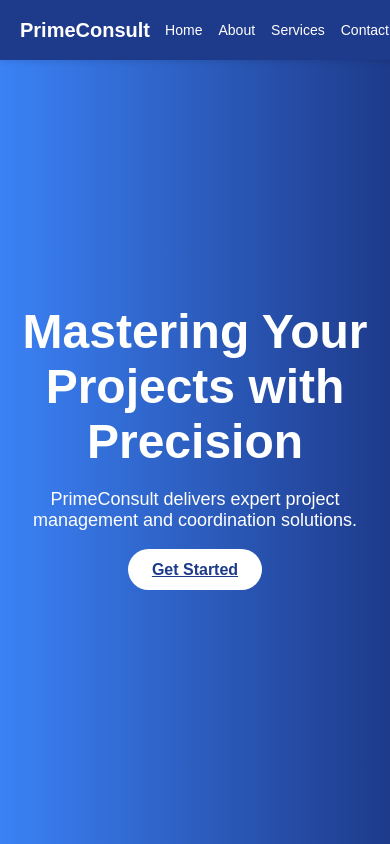
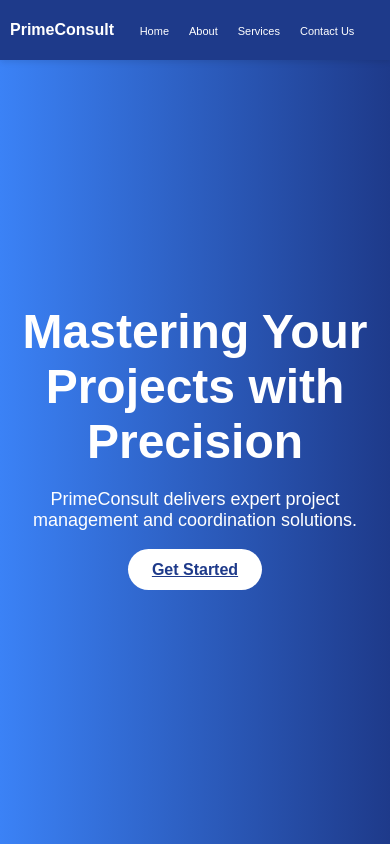
Before and after one commit to Elvis24-tech/Prime-Consult, a React (Vite) app: page / in a window 390 px wide. Shown: the top 844 px of the page. Built offline with nearby package versions, Linux system fonts and the light colour scheme; the HTML template or start-up script is replaced by a standard one.

Commit message:
final commit

```diff
--- a/package.json
+++ b/package.json
@@ -11,6 +11,7 @@
   },
   "dependencies": {
     "@emailjs/browser": "^4.4.1",
+    "dotenv": "^17.2.0",
     "react": "^19.1.0",
     "react-dom": "^19.1.0"
   },
--- a/src/components/Contact.jsx
+++ b/src/components/Contact.jsx
@@ -1,13 +1,33 @@
-import { useState } from 'react';
+import { useState, useRef } from 'react';
+import emailjs from '@emailjs/browser';
 
 export default function Contact() {
   const [message, setMessage] = useState('');
+  const [isSending, setIsSending] = useState(false);
+  const form = useRef();
 
   const handleSubmit = (e) => {
     e.preventDefault();
-    setMessage('Message submitted! (No backend configured)');
-    setTimeout(() => setMessage(''), 3000);
-    e.target.reset();
+    setIsSending(true);
+    setMessage('Sending...');
+
+    emailjs.sendForm(
+      'service_zr5ec4l',
+      'template_9neoafv',
+      form.current,
+      'KefNbKvvkq61FSpjs'
+    )
+    .then(() => {
+      setIsSending(false);
+      setMessage('Message sent successfully!');
+      setTimeout(() => setMessage(''), 3000);
+      e.target.reset();
+    })
+    .catch((error) => {
+      setIsSending(false);
+      setMessage('Failed to send message. Please try again later.');
+      console.error('EmailJS error:', error);
+    });
   };
 
   return (
@@ -16,16 +36,18 @@ export default function Contact() {
       <p style={{ textAlign: 'center', fontSize: '18px', color: '#4b5563', marginBottom: '32px' }}>
         Reach out to discuss your project management needs!
       </p>
-      <form onSubmit={handleSubmit} className="contact-form" style={{ maxWidth: '500px', margin: '0 auto' }}>
+      <form ref={form} onSubmit={handleSubmit} className="contact-form" style={{ maxWidth: '500px', margin: '0 auto' }}>
         <label>Name</label>
         <input name="name" required placeholder="Your Name" />
         <label>Email</label>
         <input name="email" type="email" required placeholder="Your Email" />
         <label>Message</label>
         <textarea name="message" required rows="5" placeholder="Your Message"></textarea>
-        <button type="submit" className="btn" style={{ marginTop: '20px' }}>Send Message</button>
+        <button type="submit" className="btn" style={{ marginTop: '20px' }} disabled={isSending}>
+          {isSending ? 'Sending...' : 'Send Message'}
+        </button>
       </form>
-      <p style={{ textAlign: 'center', marginTop: '12px', color: 'green' }}>{message}</p>
+      <p style={{ textAlign: 'center', marginTop: '12px', color: isSending ? '#1e3a8a' : 'green' }}>{message}</p>
     </section>
   );
 }
--- a/src/index.css
+++ b/src/index.css
@@ -14,43 +14,90 @@ nav {
   top: 0;
   z-index: 10;
   height: 60px;
-  padding: 0 20px;
+  padding: 0 15px; /* Reduced padding to give more space */
   display: flex;
   align-items: center;
   box-shadow: 0 2px 6px rgba(0, 0, 0, 0.1);
+  box-sizing: border-box; /* Ensure padding doesn’t cause overflow */
 }
 
 nav div {
   display: flex;
-  justify-content: space-between;
   align-items: center;
+  max-width: 1200px; /* Constrain width for larger screens */
   width: 100%;
+  margin: 0 auto; /* Center the content */
 }
 
 nav h1 {
   font-size: 20px;
   margin: 0;
+  flex-shrink: 0; /* Prevent logo from shrinking */
 }
 
 nav ul {
   list-style: none;
   display: flex;
-  gap: 16px;
+  gap: 16px; /* Reduced gap for tighter spacing */
   margin: 0;
   padding: 0;
+  flex-grow: 1; /* Allow ul to take available space */
+  justify-content: flex-end; /* Push links to the right */
+  overflow: hidden; /* Prevent overflow issues */
 }
 
 nav a {
   color: white;
   text-decoration: none;
   font-weight: 500;
-  font-size: 14px;
+  font-size: 13px; /* Slightly smaller font to fit all text */
+  padding: 8px 10px; /* Reduced padding for better fit */
+  white-space: nowrap; /* Prevent text wrapping */
+  transition: text-decoration 0.3s;
 }
 
 nav a:hover {
   text-decoration: underline;
 }
 
+/* Responsive design for smaller screens */
+@media (max-width: 768px) {
+  nav div {
+    justify-content: space-between; /* Balanced layout for mobile */
+  }
+
+  nav ul {
+    gap: 12px; /* Tighter gap for mobile */
+    justify-content: center; /* Center links for better visibility */
+  }
+
+  nav a {
+    font-size: 12px; /* Smaller font to prevent cut-off */
+    padding: 6px 8px; /* Tighter padding */
+  }
+}
+
+@media (max-width: 480px) {
+  nav {
+    padding: 0 10px; /* Further reduce padding */
+  }
+
+  nav h1 {
+    font-size: 16px; /* Smaller logo for very small screens */
+  }
+
+  nav ul {
+    gap: 8px; /* Minimal gap for small screens */
+    flex-wrap: nowrap; /* Prevent wrapping, but ensure visibility */
+  }
+
+  nav a {
+    font-size: 11px; /* Smallest font to fit all links */
+    padding: 4px 6px; /* Minimal padding */
+  }
+}
+
+/* Rest of your CSS remains unchanged */
 section {
   padding: 80px 20px;
 }
@@ -114,6 +161,7 @@ textarea:focus {
   border-color: #3b82f6;
   box-shadow: 0 0 4px rgba(59, 130, 246, 0.5);
 }
+
 .text-center {
   text-align: center;
 }
```
Also changed, not shown: 2 other files (tests, documents, lock files or other folders).
